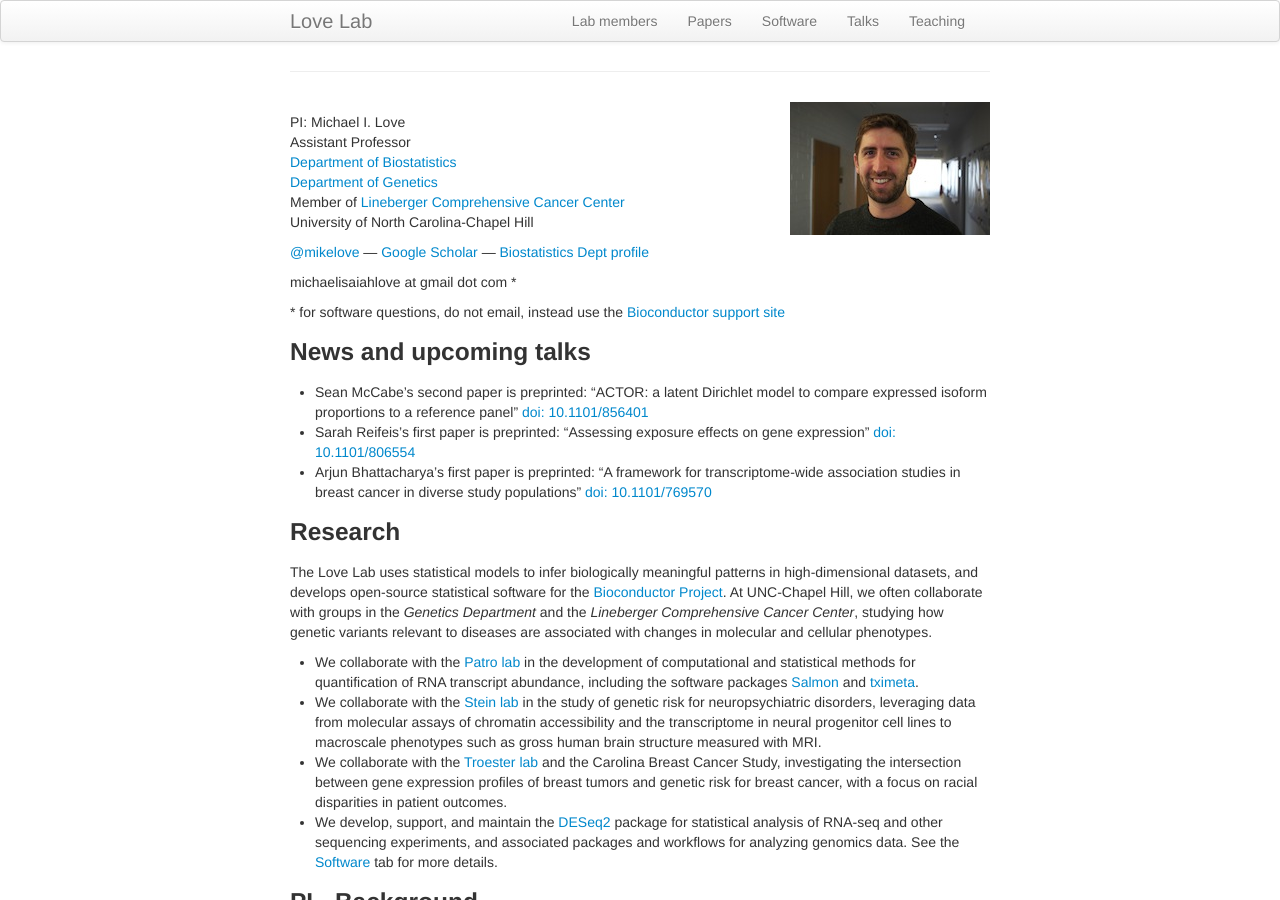
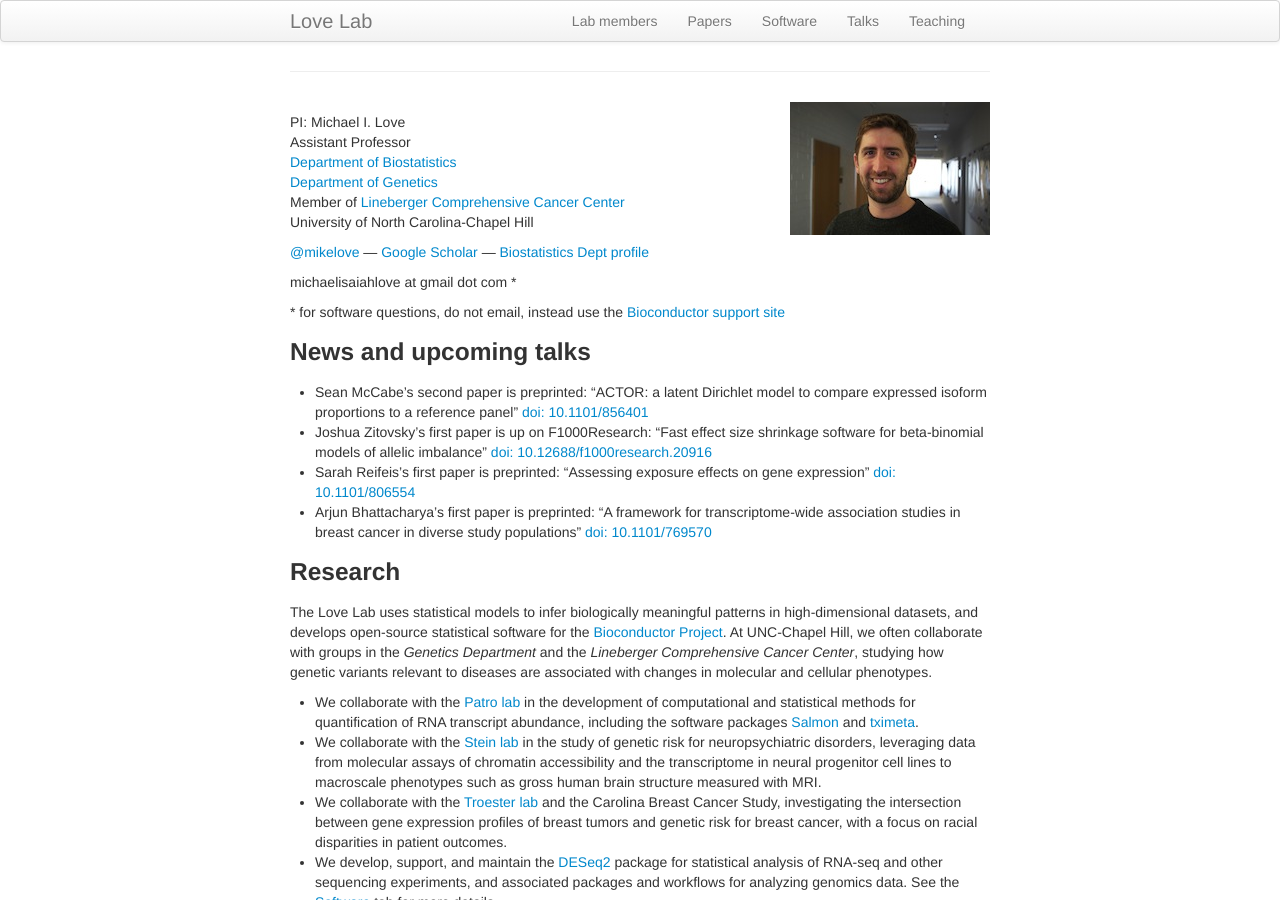
Before and after one commit to mikelove/mikelove.github.io, a Jekyll site: the page built from index.md, in a window 1280 px wide and 900 px high. Built offline with Jekyll 4.4.1, drawn with Linux system fonts in a browser that asks for light colours.

Commit message:
add josh paper

```diff
--- a/index.md
+++ b/index.md
@@ -24,14 +24,19 @@ michaelisaiahlove at gmail dot com *
 ### News and upcoming talks
 
 * Sean McCabe's second paper is preprinted:
-  "ACTOR: a latent Dirichlet model to compare expressed isoform proportions to a reference panel"
+  "ACTOR: a latent Dirichlet model to compare expressed
+  isoform proportions to a reference panel"
   [doi: 10.1101/856401](https://doi.org/10.1101/856401)
+* Joshua Zitovsky's first paper is up on F1000Research:
+  "Fast effect size shrinkage software for beta-binomial
+  models of allelic imbalance"
+  [doi: 10.12688/f1000research.20916](https://doi.org/10.12688/f1000research.20916)
 * Sarah Reifeis's first paper is preprinted:
   "Assessing exposure effects on gene expression"
   [doi: 10.1101/806554](https://doi.org/10.1101/806554)
 * Arjun Bhattacharya's first paper is preprinted:
-  "A framework for transcriptome-wide association studies in breast
-  cancer in diverse study populations"
+  "A framework for transcriptome-wide association studies
+  in breast cancer in diverse study populations"
   [doi: 10.1101/769570](https://doi.org/10.1101/769570)
 
 ### Research
```
